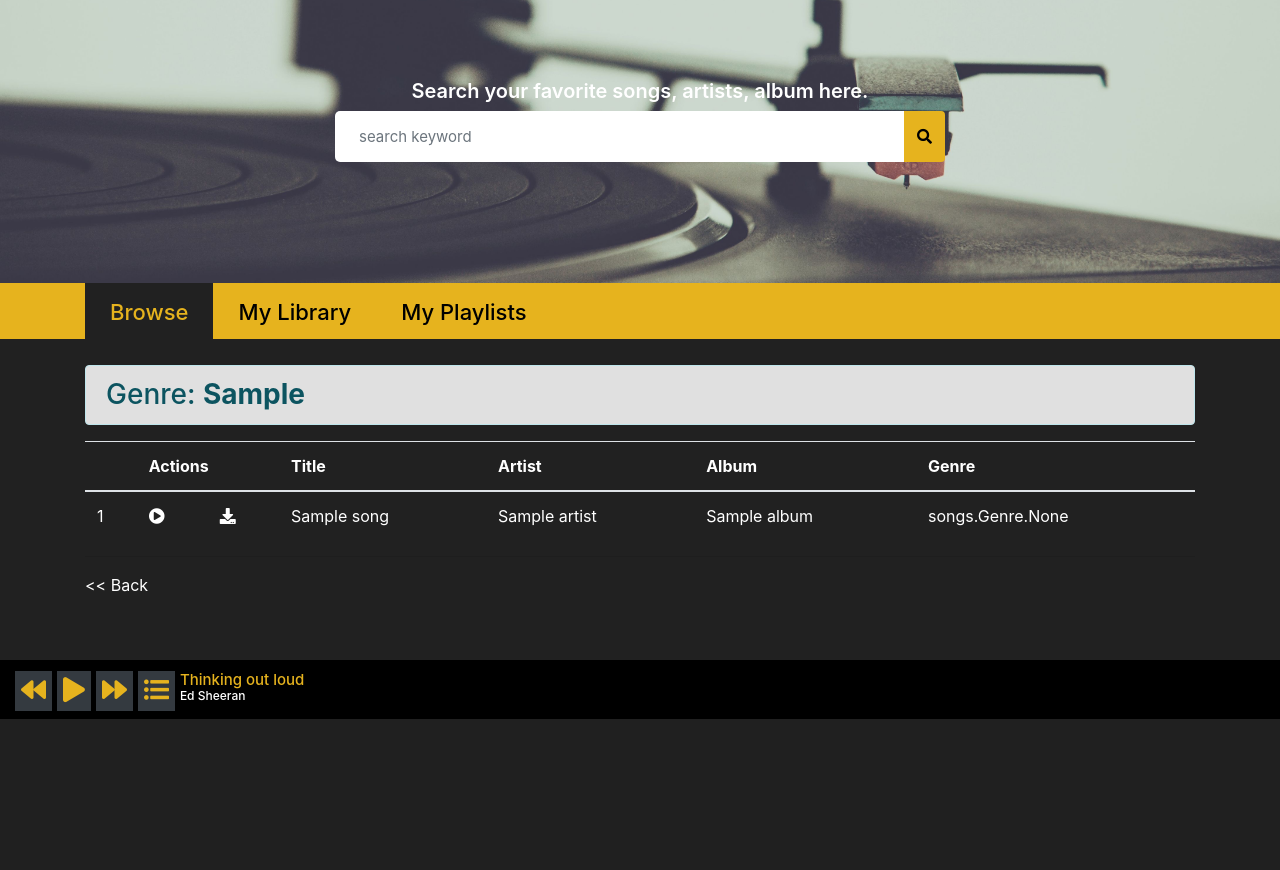
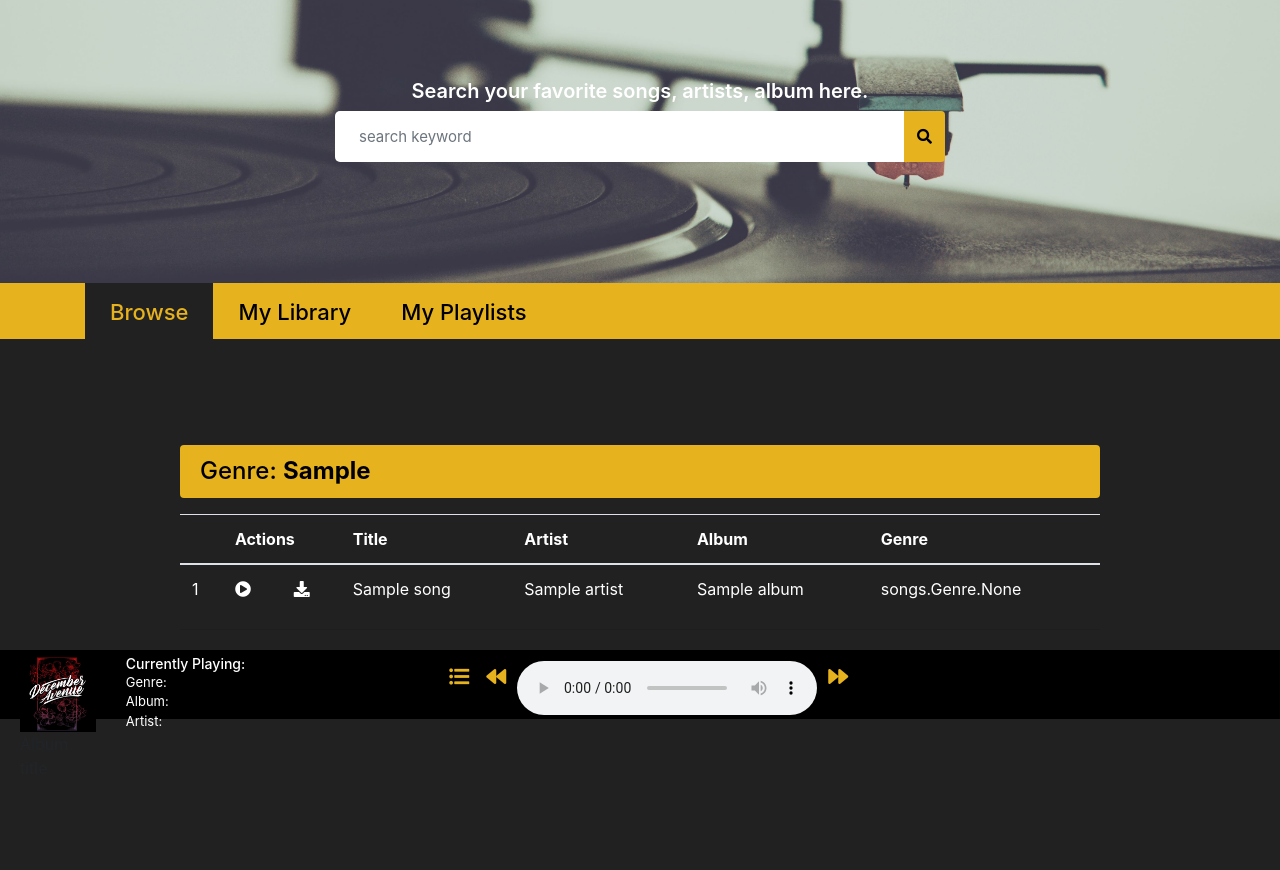
Before and after one commit to granaderos/Songs-DB, a Django app: page /songs/genre/1 in a window 1280 px wide. Shown: the part 81-951 px from the top of the page. Before the commit the page ends 800 px from the top, so only its background shows below. Run offline with Django 3.2, Linux system fonts and the light colour scheme; tables that the repository leaves empty hold one stand-in row (values such as "Sample post"); some libraries are stand-ins or nearby versions.

Commit message:
fixed player.html UI

```diff
--- a/songs/static/css/styles.css
+++ b/songs/static/css/styles.css
@@ -204,11 +204,6 @@ body{
     margin: 5px 0px 5px 0px;
 }
 
-#prevbtn, #nextbtn{
-    cursor: pointer;
-    font-size: 70px;
-}
-
 #player_div{
     color: white;
     background-color: #00363a;
@@ -250,10 +245,16 @@ body{
     margin-top: 80px;
 }
 
-#genre_container .alert, #tbody_songs .alert{
-    background-color: #e0e0e0;
+.genre-container{
+    margin-top: 80px;
+    margin-bottom: 200px;
 }
 
+.genre-container h4{
+    color: #000000;
+    background-color: #e6b31e;
+    border:none;
+}
 
 
 .content {
@@ -465,36 +466,37 @@ body{
 
 .player{
     background-color:#000000;
-    height: 60px;
+    height: 70px;
     width: 100%;
     border-top: 1px solid #212121;
+    padding: 5px;
 }
 
-.player .controls{
-    margin-top: 10px;
-    font-size: 25px;
-}
 
 .player .controls div{
+    margin-top: 5px;
+    margin-right: 5px;
     float: left;
-    margin-right: 5px;
 }
 
 .player .controls button{
     color:#e6b31e;
-    background-color: #343a40;
+    background-color: transparent;
     border: none;
+
+    font-size: 20px;
+    line-height: 30px;
 }
 
-.player .details h5{
-    color:#e6b31e;
+.player .details p{
+    color:white;
     margin-bottom: 0;
-    font-size: 15px;
+    font-size: 13px;
 }
 .player .details h6{
     color:white;
     margin-bottom: 0;
-    font-size: 12px;
+    font-size: 14px;
 }
 
 .player .my_playlist {
@@ -502,7 +504,7 @@ body{
     height: 150px;
     width: 100%;
     background: lightgrey;
-    margin-top: -150px;
+    margin-top: -160px;
     border:none;
     margin-bottom: 0;
     opacity: .9;
@@ -523,3 +525,6 @@ body{
     font-size: 12px;
     color: black;
 }
+.player .controls{
+    margin-top: 0;
+}
--- a/songs/templates/songs/base.html
+++ b/songs/templates/songs/base.html
@@ -45,27 +45,9 @@
 
         {% block body %}{% endblock %}
 
-        {%  include "songs/player.html" %}
+
 
 
     </body>
 
-    <!-- <footer class="page-footer pt-4">
-        <div class="footer fixed-bottom">
-            <div class="container-fluid">
-                <div class="row justify-content-center">
-                    <div class="col-6 text-center">
-                        <div class="footer-content>">
-                            <a> <i class="fab fa-facebook-f  mr-md-5 mr-3 fa-2x"> </i> </a>
-                            <a><i class="fab fa-twitter white-text mr-md-5 mr-3 fa-2x"> </i></a>
-                            <a><i class="fab fa-google-plus white-text mr-md-5 mr-3 fa-2x"> </i></a>
-                            <a><i class="fab fa-linkedin white-text mr-md-5 mr-3 fa-2x"> </i></a>
-                            <a><i class="fab fa-instagram white-text mr-md-5 mr-3 fa-2x"> </i></a>
-                            <a><i class="fab fa-pinterest white-text fa-2x"> </i></a>
-                        </div>
-                    </div>
-                </div>
-            </div>
-        </div>
-    </footer> -->
 </html>
--- a/songs/templates/songs/genre_songs.html
+++ b/songs/templates/songs/genre_songs.html
@@ -20,10 +20,10 @@
             </div> -->
         {% endif %}
 
-        <div class="col-12 col-centered">
+        <div class="col-10 col-centered">
             <br>
-            <div id="genre_container">
-                <h3 class="alert alert-info">Genre: <strong>{{ genre }}</strong></h3>
+            <div class="genre-container">
+                <h4 class="alert alert-info">Genre: <strong>{{ genre }}</strong></h3>
                 {% include "songs/songs.html" %}
                 <hr>
                 <a href="javascript:window.history.back()" class="backbtn">&lt;&lt; Back</a>
@@ -32,6 +32,6 @@
     </div>
 </div>
 
-{% include "songs/player2.html" %}
+{%  include "songs/player.html" %}
 
 {% endblock %}
--- a/songs/templates/songs/index.html
+++ b/songs/templates/songs/index.html
@@ -58,7 +58,7 @@
         <!-- <div class="category">
         </div> -->
 
-        {% include "songs/player2.html" %}
+        {%  include "songs/player.html" %}
 
     </div>
 
--- a/songs/templates/songs/player.html
+++ b/songs/templates/songs/player.html
@@ -2,10 +2,36 @@
     <i class="fa fa-volume-up"></i>
 </div>
 
-<div id="player_div" class="fixed text-center footer navbar-fixed-bottom">
-    <button id="btn_close_player">x</button>
+<div class="player fixed-bottom">
+    <div class="container-fluid">
+        <div class="row">
+            <div class="col-12 col-md-12">
+                <div class="card my_playlist">
+                    <div class="card-header text-center">
+                        <h5>Playlists</h5>
+                    </div>
+                    <div class="playlist-content">
+                        <ul>
+                            <li>Playlist 1</li>
+                            <li>Playlist 2</li>
+                        </ul>
+                    </div>
+                </div>
+            </div>
+        </div>
+
+        <div class="row">
+            <div class="col-1">
+                <div class="album-image">
+                    <img src="../../static/images/sa-ngalan-ng-pagibig.jpeg" width="100%">
+                    <p>Album title</p>
+                </div>
+            </div>
+            <div class="col-3">
+                <!-- <button id="btn_close_player">x</button> -->
+                <div class="details">
+                    <h6>Currently Playing: <strong id="current_song"></strong></h6>
                     <p>
-        Currently Playing: <strong id="current_song"></strong><br>
                         Genre: <strong id="current_genre"></strong><br>
                         Album: <strong id="current_album"></strong><br>
                         Artist: <strong id="current_artist"></strong><br>
@@ -13,18 +39,44 @@
                         <input type="hidden" value="0" id="current_song_id" />
                         <input type="hidden" value="0" id="previous_playing_song_id" />
                     </p>
+                </div>
+            </div>
+            <div class="col-8 col-centered">
+                <div class="controls">
                     <div>
-        <i title="Previous" id="prevbtn" onclick="play_previous()" class="fa fa-caret-left"></i>
+                        <button class="open-playlist">
+                            <i class="fas fa-list-ul"></i>
+                        </button>
+                    </div>
+                    <div>
+                        <button>
+                            <i title="Previous" onclick="play_previous()" class="fas fa-backward"></i>
+                        </button>
+                    </div>
+                    <div>
                         <audio controls preload="auto" id="audio_currently_playing" onclick="paused_played()">
                             <source id="audio_source" src="" type="audio/mpeg">
                         </audio>
-        <i title="Next" id="nextbtn" onclick="play_next()" class="fa fa-caret-right"></i>
+                    </div>
+                    <div>
+                        <button>
+                            <i title="Next" onclick="play_next()" class="fas fa-forward"></i>
+                        </button>
+                    </div>
+                </div>
+            </div>
+        </div>
     </div>
 </div>
 
 <input type="hidden" id="current_playing_row">
 
 <script>
+
+    $(".controls .open-playlist").click(function(){
+        $(".player .my_playlist").toggle();
+    });
+
     window.onload = function() {
         document.querySelector("#audio_currently_playing").addEventListener("ended", auto_next_song, false);
 
@@ -221,4 +273,6 @@
         document.getElementById("song_tr_"+(current_playing_row)).cells[1].getElementsByTagName("i")[0].classList.add("fa-play-circle");
     }
 
+
+
 </script>
```
Lines whose indentation alone changed are shown as unchanged.
